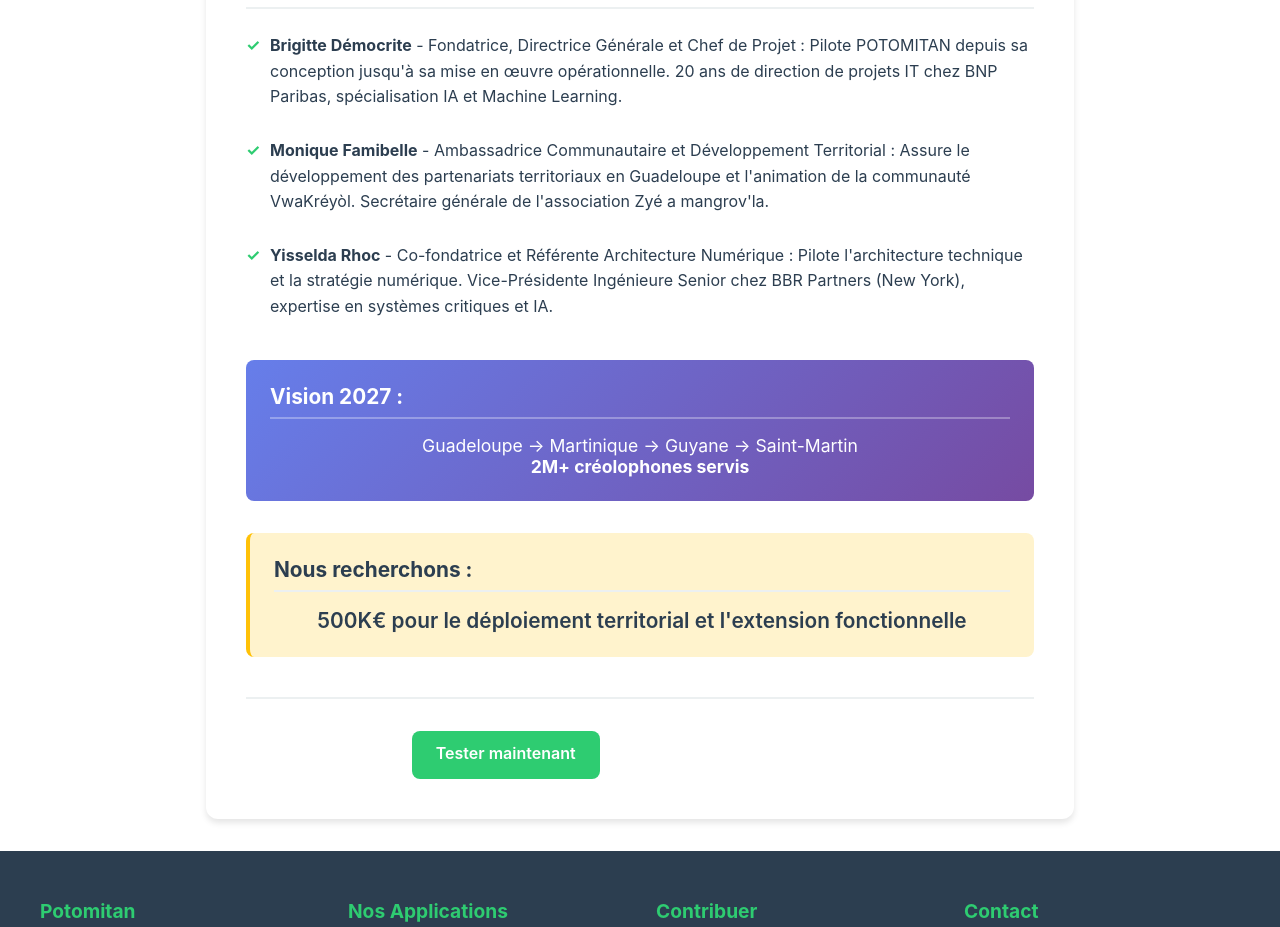
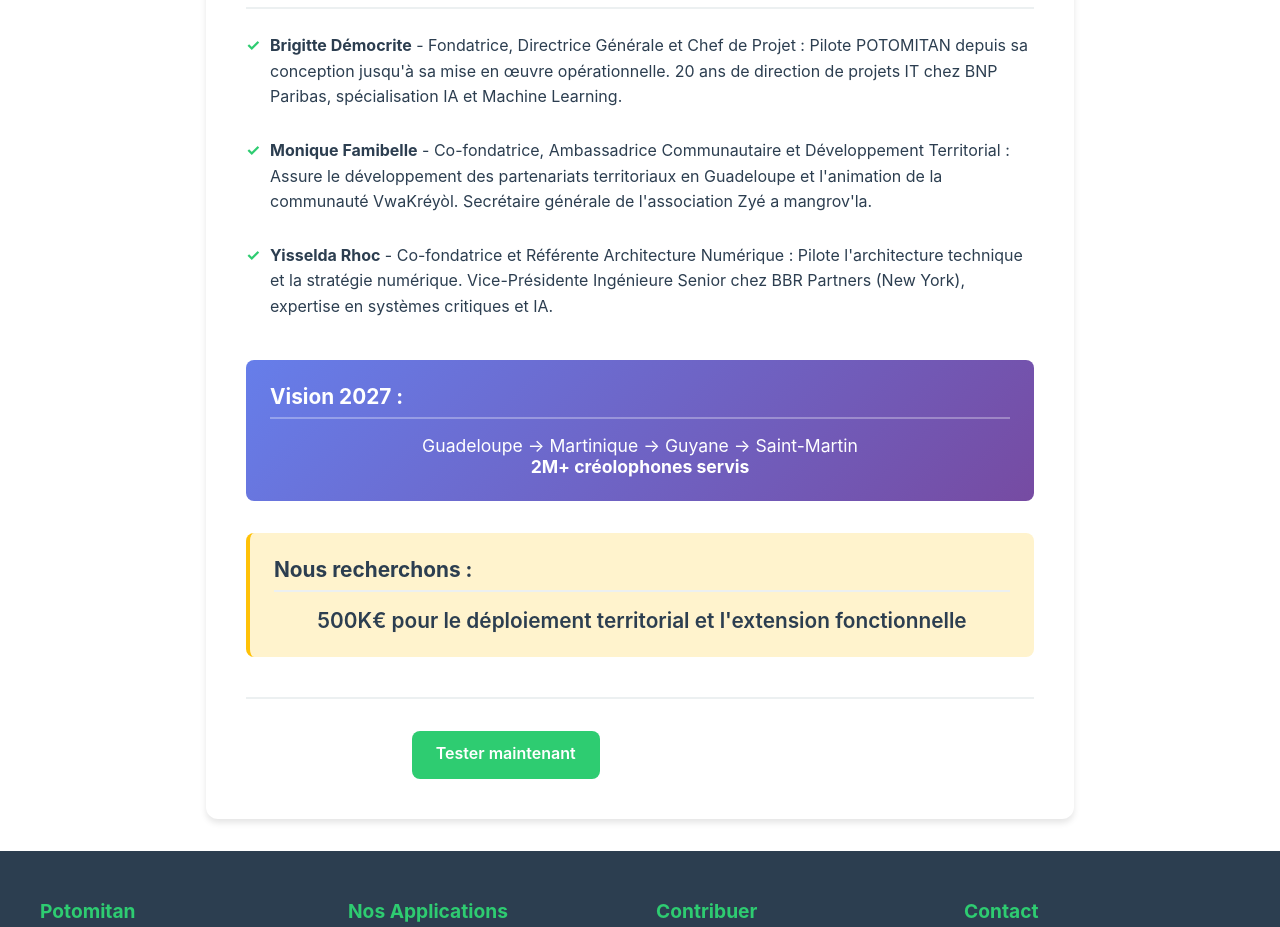
Before and after one commit to Brdcie/potomitan-landing, a React (Vite) app: page /actualites in a window 1280 px wide. Shown: the part 1405-2332 px from the top of the page. Built offline with nearby package versions, Linux system fonts and the light colour scheme.

Commit message:
fix: ajouter co-fondatrice au rôle de Monique Famibelle

```diff
--- a/src/components/Team.jsx
+++ b/src/components/Team.jsx
@@ -10,7 +10,7 @@
     },
     {
       name: 'Monique Famibelle',
-      role: 'Ambassadrice Communautaire et Développement Territorial',
+      role: 'Co-fondatrice, Ambassadrice Communautaire et Développement Territorial',
       description: 'J\'assure bénévolement le développement des partenariats territoriaux en Guadeloupe et l\'animation de la communauté de contributeurs VwaKréyòl. Secrétaire générale de l\'association Zyé a mangrov\'la, mon ancrage territorial profond et mon réseau étendu dans le tissu associatif, éducatif et institutionnel guadeloupéen facilitent l\'identification des besoins réels des utilisateurs finaux et la validation linguistique du corpus.',
       photo: '/photo-monique.jpeg'
     },
--- a/src/pages/Actualites.jsx
+++ b/src/pages/Actualites.jsx
@@ -69,7 +69,7 @@
           <h4>Équipe :</h4>
           <ul className="team-list">
             <li><strong>Brigitte Démocrite</strong> - Fondatrice, Directrice Générale et Chef de Projet : Pilote POTOMITAN depuis sa conception jusqu'à sa mise en œuvre opérationnelle. 20 ans de direction de projets IT chez BNP Paribas, spécialisation IA et Machine Learning.</li>
-            <li><strong>Monique Famibelle</strong> - Ambassadrice Communautaire et Développement Territorial : Assure le développement des partenariats territoriaux en Guadeloupe et l'animation de la communauté VwaKréyòl. Secrétaire générale de l'association Zyé a mangrov'la.</li>
+            <li><strong>Monique Famibelle</strong> - Co-fondatrice, Ambassadrice Communautaire et Développement Territorial : Assure le développement des partenariats territoriaux en Guadeloupe et l'animation de la communauté VwaKréyòl. Secrétaire générale de l'association Zyé a mangrov'la.</li>
             <li><strong>Yisselda Rhoc</strong> - Co-fondatrice et Référente Architecture Numérique : Pilote l'architecture technique et la stratégie numérique. Vice-Présidente Ingénieure Senior chez BBR Partners (New York), expertise en systèmes critiques et IA.</li>
           </ul>
         </section>
```
